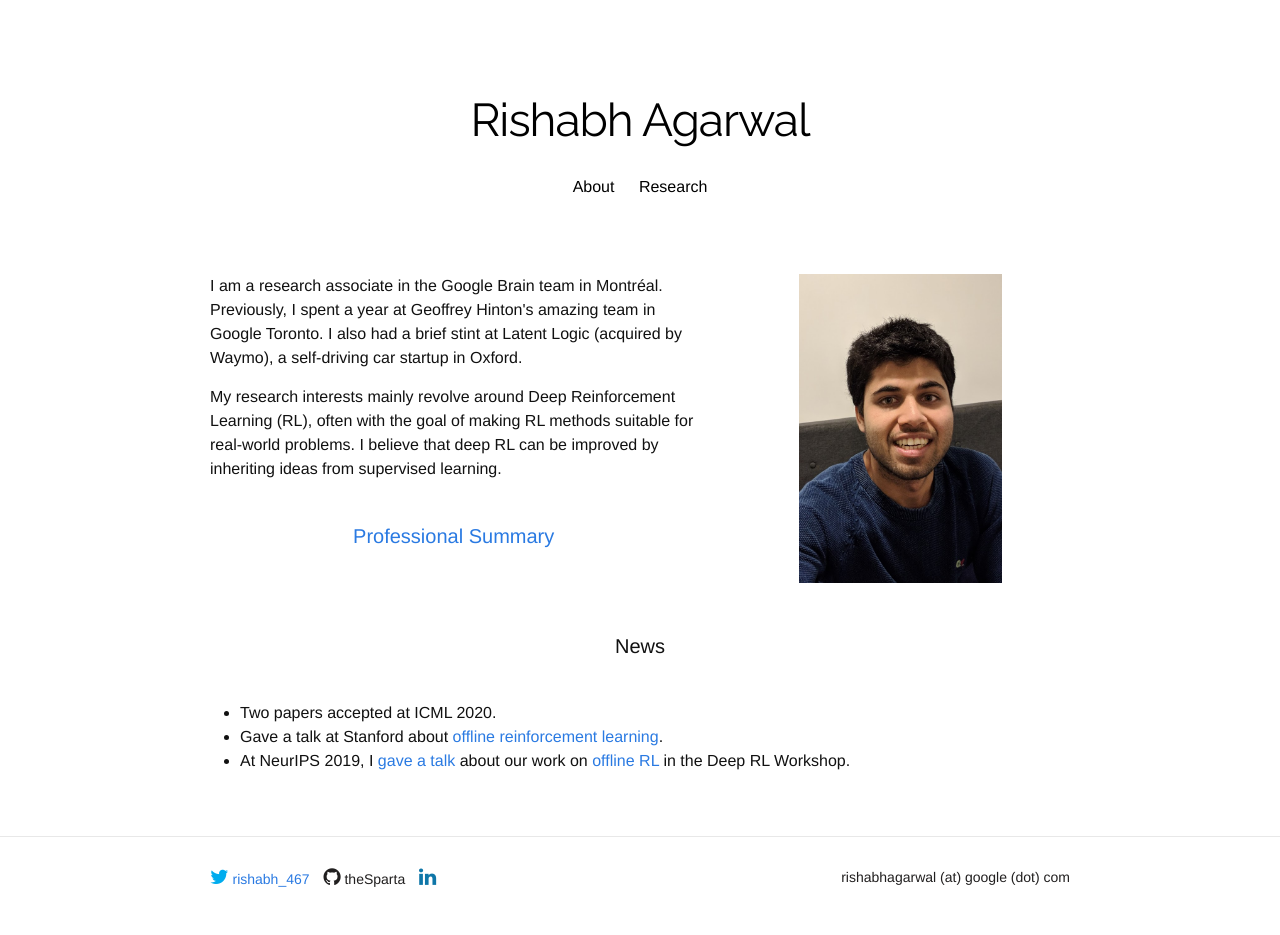
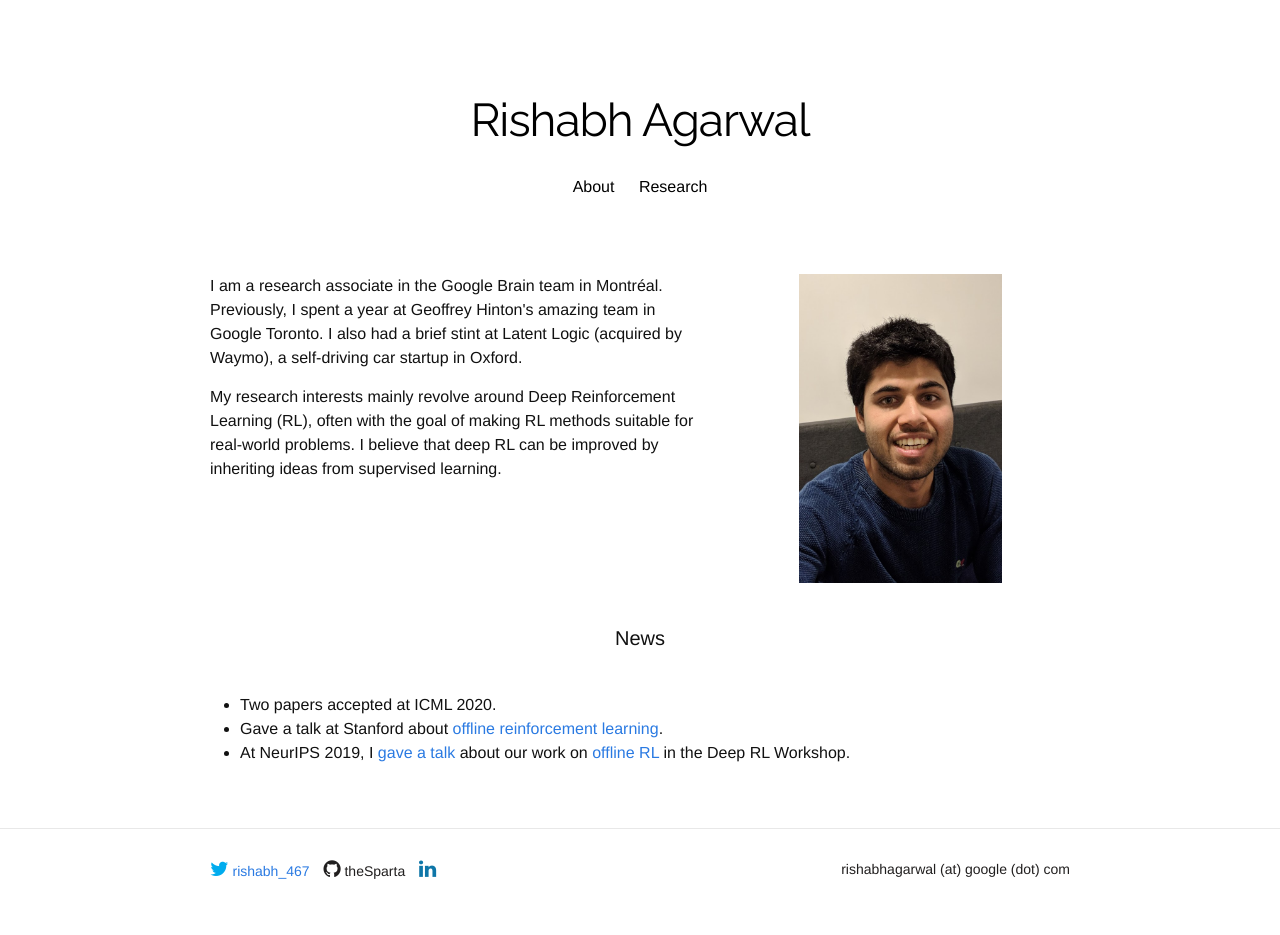
Before and after one commit to agarwl/agarwl.github.io, a Jekyll site: the page built from index.html, in a window 1280 px wide. Built offline with Jekyll 4.4.1, drawn with Linux system fonts in a browser that asks for light colours; nearby versions of some CDN libraries; some web fonts are replaced.

Commit message:
Update index.html

```diff
--- a/index.html
+++ b/index.html
@@ -10,7 +10,7 @@ title: "Rishabh Agarwal"
 
 		<p> My research interests mainly revolve around Deep Reinforcement Learning (RL), often with the goal of making RL methods suitable for real-world problems. I believe that deep RL can be improved by inheriting ideas from supervised learning.</p>
 
-		<center class="prof-summary"> <h1 class="page-heading"><a class="post-link " href="/about">Professional Summary</a> </h1></center>
+<!-- 		<center class="prof-summary"> <h1 class="page-heading"><a class="post-link " href="/about">Professional Summary</a> </h1></center> -->
 	</div>
 
     <div class="five columns">
```
